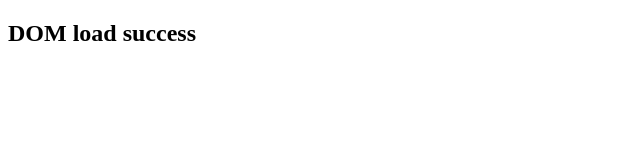
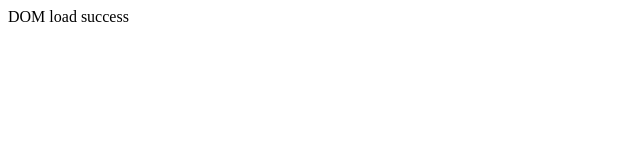
Before and after one commit to acciojob/load-dom-mayankgautam03, a website: page main.html in a window 1280 px wide. Shown: the whole page, without its empty margins (0-640 px from the left). Drawn offline with Linux system fonts and the light colour scheme.

Commit message:
created a submission

```diff
--- a/main.html
+++ b/main.html
@@ -9,7 +9,7 @@
 <body>
 	<!-- the entire body must be written by student -->
 
-<h2 id="dom"></h2>
+
     <script type="text/javascript" src="./script.js">
 </script>
 
--- a/script.js
+++ b/script.js
@@ -1,3 +1,7 @@
 //your JS code here. If required.
-let domsuccess = document.getElementById("dom");
+let divmaking = document.createElement("div");
+divmaking.id="dom";
+document.body.appendChild(divmaking);
+
+let domsuccess = document.getElementById("dom")
 domsuccess.innerHTML="DOM load success";
```
